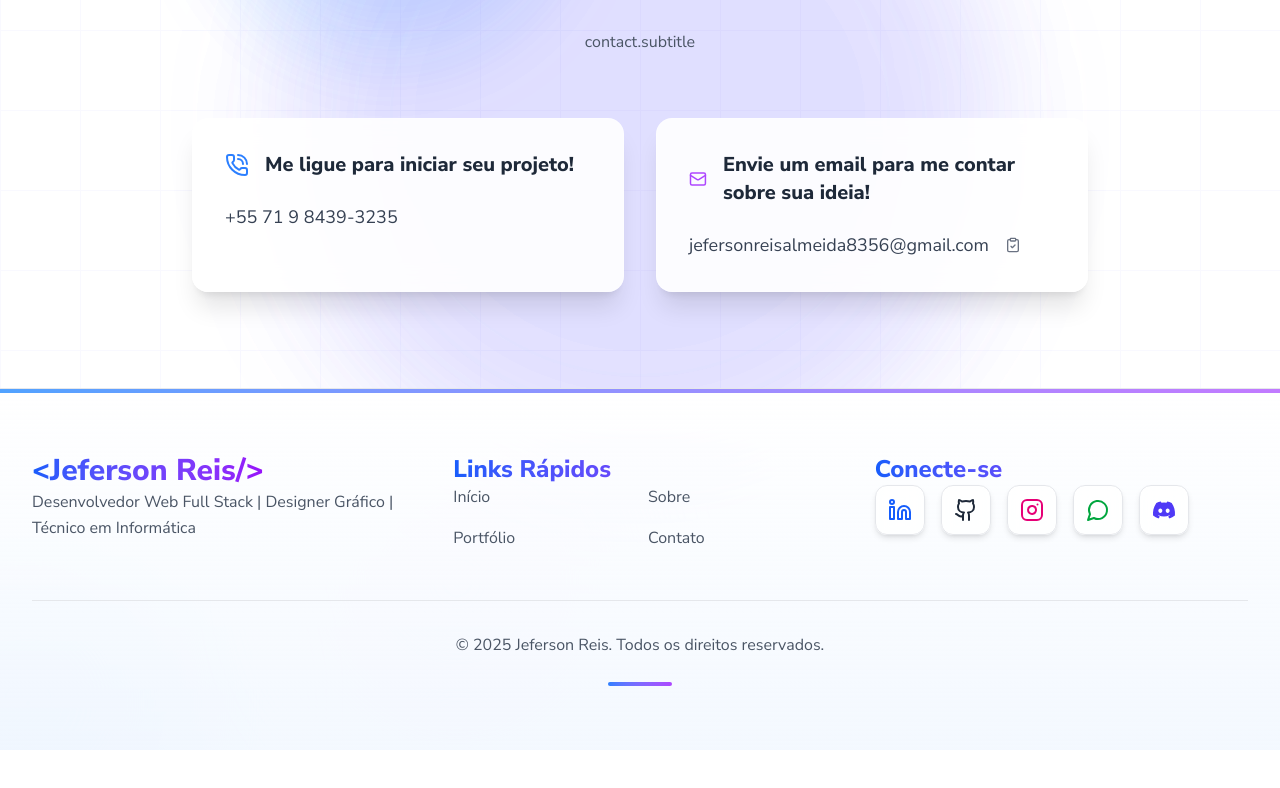
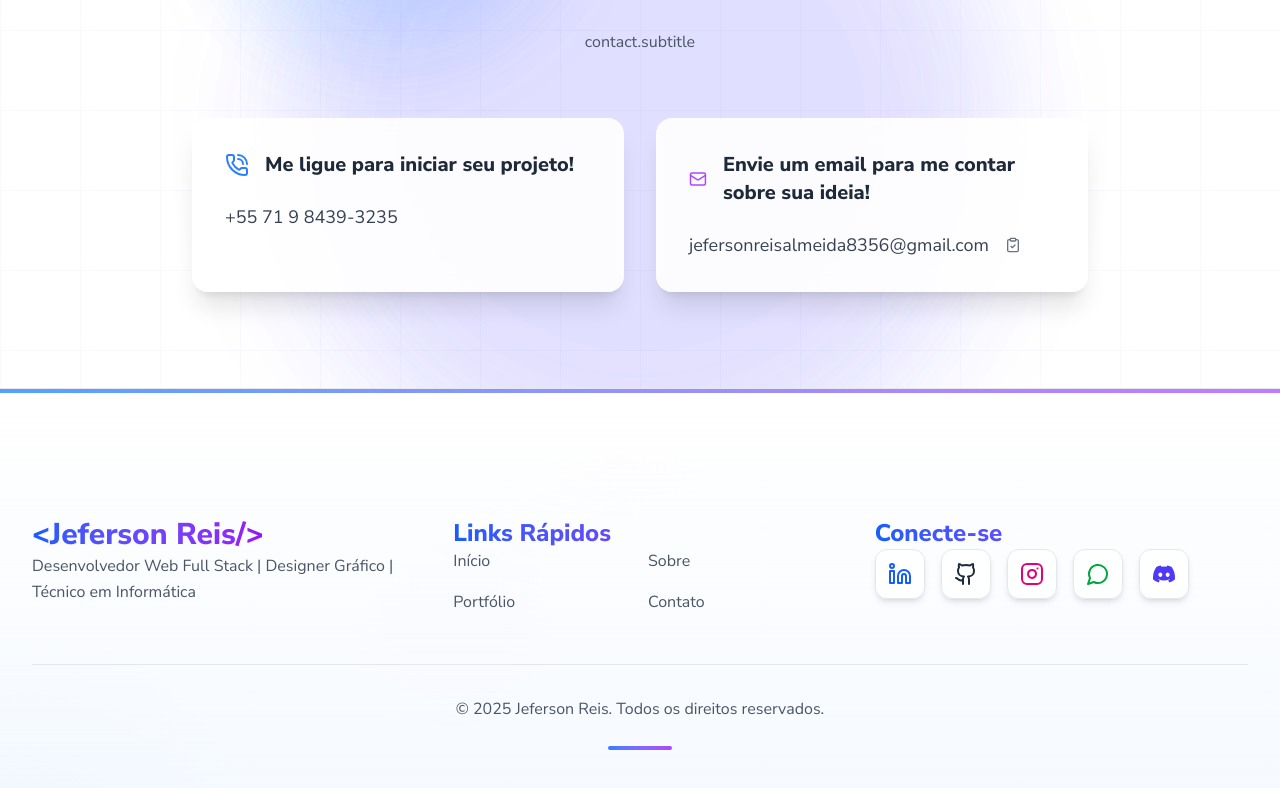
Before and after one commit to Jeffinp/jefersonreis.portifolio, a React (Vite) app: page / in a window 1280 px wide. Shown: the part 6107-6895 px from the top of the page. Before the commit the page ends 6857 px from the top, so only its background shows below. Built offline with nearby package versions, Linux system fonts and the light colour scheme.

Commit message:
refactor: ajustar dimensões e espaçamentos do footer para melhor responsividade e legibilidade

```diff
--- a/src/components/Footer.jsx
+++ b/src/components/Footer.jsx
@@ -95,19 +95,19 @@
     ];
 
     return (
-        <footer className="relative bg-gradient-to-b from-white to-blue-50/70 dark:from-slate-900/60 dark:to-slate-900/60 border-t border-gray-200 dark:border-gray-800">
+        <footer className="relative min-h-[320px] md:min-h-[260px] bg-gradient-to-b from-white to-blue-50/70 dark:from-slate-900/60 dark:to-slate-900/60 border-t border-gray-200 dark:border-gray-800 py-10 md:py-16 flex flex-col justify-center">
             {/* Background decorative elements */}
             <div className="absolute inset-x-0 top-0 h-1 bg-gradient-to-r from-blue-400 to-purple-400 dark:from-blue-500 dark:to-purple-500" />
 
             <SectionBackground wave={false} />
 
-            <div className="relative max-w-7xl mx-auto px-4 sm:px-6 lg:px-8 py-16">
+            <div className="relative max-w-7xl mx-auto px-4 sm:px-6 lg:px-8 py-6 md:py-16">
                 <div className="grid grid-cols-1 lg:grid-cols-3 gap-12 mb-12">
                     {/* Brand Section */}
                     <AnimatedSection className="space-y-6">
                         <div className="group perspective">
                             <div className="relative transform-gpu hover:-rotate-y-2 hover:scale-[1.02] transition-all duration-300">
-                                <h2 className="text-3xl font-bold">
+                                <h2 className="text-3xl font-bold whitespace-nowrap">
                                     <a href="#" className="group">
                                         <span className="bg-gradient-to-r from-blue-600 to-purple-600 dark:from-blue-400 dark:to-purple-400 bg-clip-text text-transparent">
                                             {"<"}Jeferson Reis{"/>"}
@@ -118,7 +118,7 @@
                                 <div className="absolute inset-x-0 -bottom-px h-px bg-gradient-to-r from-transparent via-blue-500 to-transparent opacity-0 group-hover:opacity-100 transition-opacity duration-500"></div>
                             </div>
                         </div>
-                        <p className="text-gray-600 dark:text-gray-300 max-w-md leading-relaxed">
+                        <p className="text-gray-600 dark:text-gray-300 max-w-md leading-relaxed whitespace-pre-line">
                             {t("footer.occupation")}
                         </p>
                     </AnimatedSection>
@@ -133,7 +133,7 @@
                                 <AnimatedSection key={item.key} delay={item.delay}>
                                     <a
                                         href={`#${item.key}`}
-                                        className="relative text-gray-600 dark:text-gray-300 transition-all duration-300 hover:translate-x-1 hover:text-blue-600 dark:hover:text-blue-400"
+                                        className="relative text-gray-600 dark:text-gray-300 transition-all duration-300 hover:translate-x-1 hover:text-blue-600 dark:hover:text-blue-400 whitespace-nowrap"
                                     >
                                         <span className="absolute -bottom-px left-0 w-0 h-px bg-gradient-to-r from-blue-500 to-purple-500 hover:w-full transition-all duration-300"></span>
                                         {t(`menu.${item.key}`)}
@@ -158,6 +158,7 @@
                                     title={link.title}
                                     className={`p-3 rounded-xl bg-white/80 dark:bg-gray-800/80 backdrop-blur-sm border border-gray-200 dark:border-gray-700 shadow-md transition-all duration-300 transform ${link.hoverColor}`}
                                     aria-label={link.label}
+                                    style={{ minWidth: 44, minHeight: 44, display: 'flex', alignItems: 'center', justifyContent: 'center' }}
                                     whileHover={{
                                         scale: 1.1,
                                         y: -3,
```
